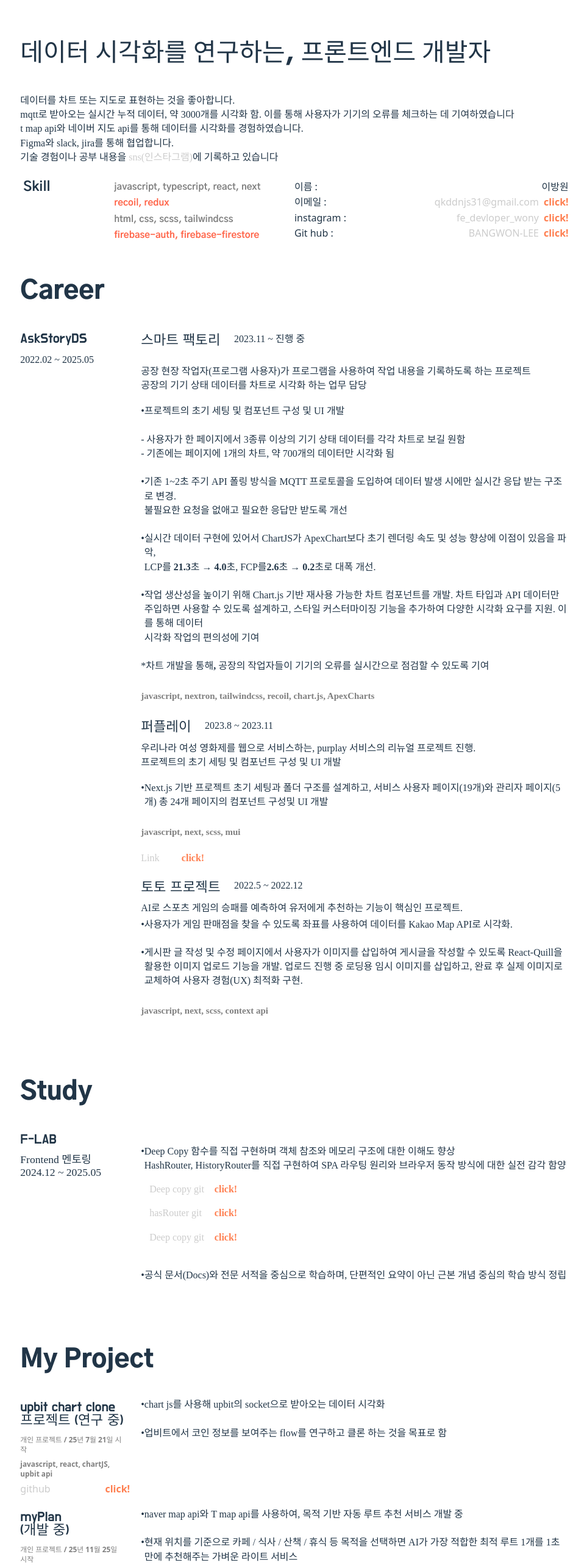
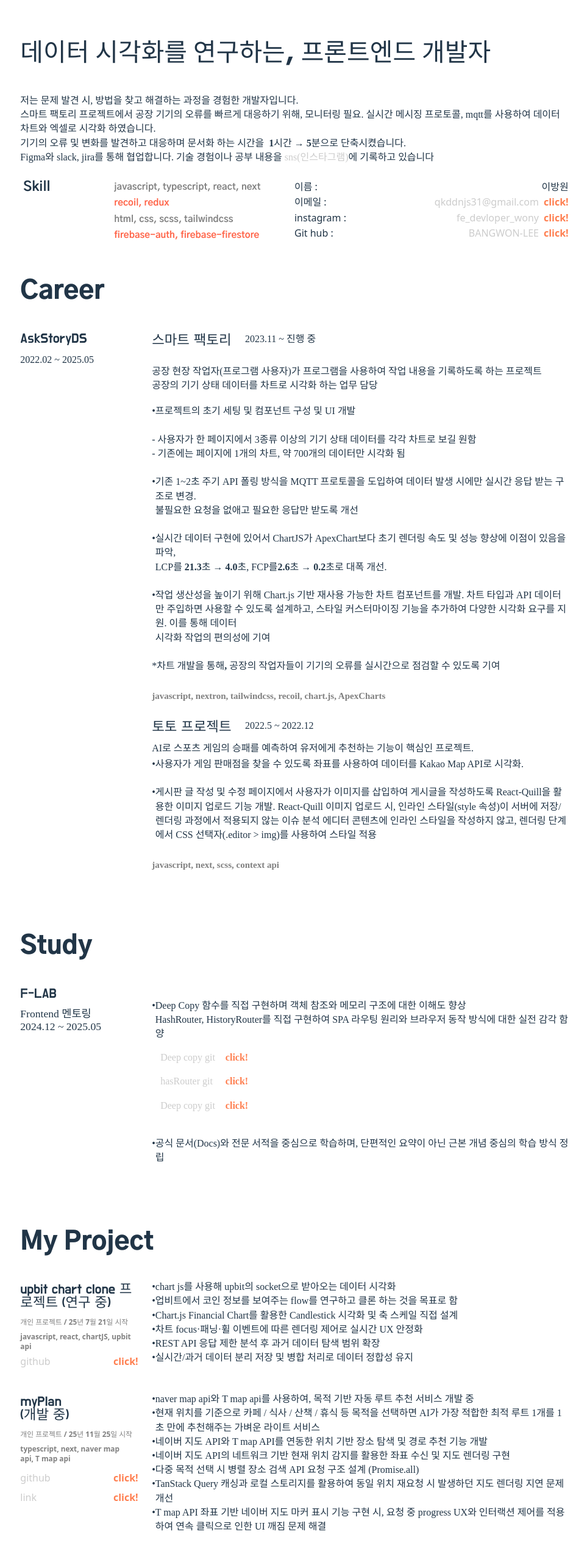
Before and after one commit to BANGWON-LEE/wony_resume, a React (Vite) app: page / in a window 1280 px wide. Shown: the top 2566 px of the page at 61% size, without its empty margins (157-1120 px from the left). Built offline with nearby package versions, Linux system fonts and the light colour scheme.

Commit message:
edit : 내용 수정

```diff
--- a/src/App.jsx
+++ b/src/App.jsx
@@ -67,13 +67,16 @@ function App() {
           <div className="header_inner_left">
             <TextBlackHanSansContent>
               {/* <p className="text_black_hansans_content_inner"> */}
-              데이터를 차트 또는 지도로 표현하는 것을 좋아합니다. <br /> mqtt로
-              받아오는 실시간 누적 데이터, 약 3000개를 시각화 함. 이를 통해
-              사용자가 기기의 오류를 체크하는 데 기여하였습니다
-              <br /> t map api와 네이버 지도 api를 통해 데이터를 시각화를
-              경험하였습니다.
-              <br /> Figma와 slack, jira를 통해 협업합니다. <br />
-              기술 경험이나 공부 내용을&nbsp;
+              저는 문제 발견 시, 방법을 찾고 해결하는 과정을 경험한
+              개발자입니다. <br />
+              스마트 팩토리 프로젝트에서 공장 기기의 오류를 빠르게 대응하기
+              위해, 모니터링 필요. 실시간 메시징 프로토콜, mqtt를 사용하여
+              데이터 차트와 엑셀로 시각화 하였습니다.
+              <br />
+              기기의 오류 및 변화를 발견하고 대응하며 문서화 하는 시간을 &nbsp;
+              <strong>1시간 → 5분으로 단축</strong>
+              시켰습니다. <br /> Figma와 slack, jira를 통해 협업합니다. 기술
+              경험이나 공부 내용을&nbsp;
               <a
                 // className="click_text"
                 href="https://www.instagram.com/fe_developer_wony"
--- a/src/components/main/LeftContent.jsx
+++ b/src/components/main/LeftContent.jsx
@@ -137,7 +137,7 @@ export default function LeftContent() {
                 </div>
               </TextBlackHanSansContent>
             </div>
-            <div className="text_box">
+            {/* <div className="text_box">
               <TextDoHyeonSmallTitle>
                 <div className="project_header">
                   <h2 className="text_dohyeon_small_title_inner">퍼플레이</h2>
@@ -186,10 +186,10 @@ export default function LeftContent() {
                       click!
                     </a>
                     {/* <span>qkddnjs31@gmail.com</span> */}
-                  </p>
+            {/* </p>
                 </div>
               </TextBlackHanSansContent>
-            </div>
+            </div> */}
             <div className="text_box">
               <TextDoHyeonSmallTitle>
                 <div className="project_header">
@@ -222,10 +222,12 @@ export default function LeftContent() {
                       <span>•</span>
                       <span>
                         게시판 글 작성 및 수정 페이지에서 사용자가 이미지를
-                        삽입하여 게시글을 작성할 수 있도록 React-Quill을 활용한
-                        이미지 업로드 기능을 개발. 업로드 진행 중 로딩용 임시
-                        이미지를 삽입하고, 완료 후 실제 이미지로 교체하여 사용자
-                        경험(UX) 최적화 구현.
+                        삽입하여 게시글을 작성하도록 React-Quill을 활용한 이미지
+                        업로드 기능 개발. React-Quill 이미지 업로드 시, 인라인
+                        스타일(style 속성)이 서버에 저장/렌더링 과정에서
+                        적용되지 않는 이슈 분석 에디터 콘텐츠에 인라인 스타일을
+                        작성하지 않고, 렌더링 단계에서 CSS 선택자(.editor &gt;
+                        img)를 사용하여 스타일 적용
                       </span>
                     </li>
                   </ul>
--- a/src/components/main/RightContent.jsx
+++ b/src/components/main/RightContent.jsx
@@ -233,12 +233,40 @@ export default function RightContent() {
                         시각화
                       </span>
                     </li>
-                    <br />
+
                     <li className="content_li">
                       <span>•</span>
                       <span>
                         업비트에서 코인 정보를 보여주는 flow를 연구하고 클론
                         하는 것을 목표로 함
+                      </span>
+                    </li>
+                    <li className="content_li">
+                      <span>•</span>
+                      <span>
+                        Chart.js Financial Chart를 활용한 Candlestick 시각화 및
+                        축 스케일 직접 설계{' '}
+                      </span>
+                    </li>
+                    <li className="content_li">
+                      <span>•</span>
+                      <span>
+                        {' '}
+                        차트 focus·패닝·휠 이벤트에 따른 렌더링 제어로 실시간 UX
+                        안정화{' '}
+                      </span>
+                    </li>
+                    <li className="content_li">
+                      <span>•</span>
+                      <span>
+                        REST API 응답 제한 분석 후 과거 데이터 탐색 범위 확장{' '}
+                      </span>
+                    </li>
+                    <li className="content_li">
+                      <span>•</span>
+                      <span>
+                        실시간/과거 데이터 분리 저장 및 병합 처리로 데이터
+                        정합성 유지{' '}
                       </span>
                     </li>
                   </ul>
@@ -308,13 +336,51 @@ export default function RightContent() {
                         루트 추천 서비스 개발 중
                       </span>
                     </li>
-                    <br />
+
                     <li className="content_li">
                       <span>•</span>
                       <span>
                         현재 위치를 기준으로 카페 / 식사 / 산책 / 휴식 등 목적을
                         선택하면 AI가 가장 적합한 최적 루트 1개를 1초 만에
                         추천해주는 가벼운 라이트 서비스
+                      </span>
+                    </li>
+                    <li className="content_li">
+                      <span>•</span>{' '}
+                      <span>
+                        네이버 지도 API와 T map API를 연동한 위치 기반 장소 탐색
+                        및 경로 추천 기능 개발
+                      </span>
+                    </li>
+                    <li className="content_li">
+                      <span>•</span>
+                      <span>
+                        {' '}
+                        네이버 지도 API의 네트워크 기반 현재 위치 감지를 활용한
+                        좌표 수신 및 지도 렌더링 구현
+                      </span>
+                    </li>
+                    <li className="content_li">
+                      <span>•</span>{' '}
+                      <span>
+                        다중 목적 선택 시 병렬 장소 검색 API 요청 구조 설계
+                        (Promise.all)
+                      </span>
+                    </li>
+                    <li className="content_li">
+                      <span>•</span>
+                      <span>
+                        {' '}
+                        TanStack Query 캐싱과 로컬 스토리지를 활용하여 동일 위치
+                        재요청 시 발생하던 지도 렌더링 지연 문제 개선
+                      </span>
+                    </li>
+                    <li className="content_li">
+                      <span>•</span>{' '}
+                      <span>
+                        T map API 좌표 기반 네이버 지도 마커 표시 기능 구현 시,
+                        요청 중 progress UX와 인터랙션 제어를 적용하여 연속
+                        클릭으로 인한 UI 깨짐 문제 해결
                       </span>
                     </li>
                   </ul>
--- a/src/style/content.scss
+++ b/src/style/content.scss
@@ -23,7 +23,7 @@
     }
 
     &_title {
-      flex: 0 0 20%;
+      flex: 0 0 21.5%;
       text-align: center;
       @media (max-width: 768px) {
         // display: grid;
@@ -34,7 +34,7 @@
     }
 
     &_content {
-      flex: 0 0 78%;
+      flex: 0 0 76%;
       @media (max-width: 768px) {
         // display: grid;
         flex-wrap: nowrap;
```
